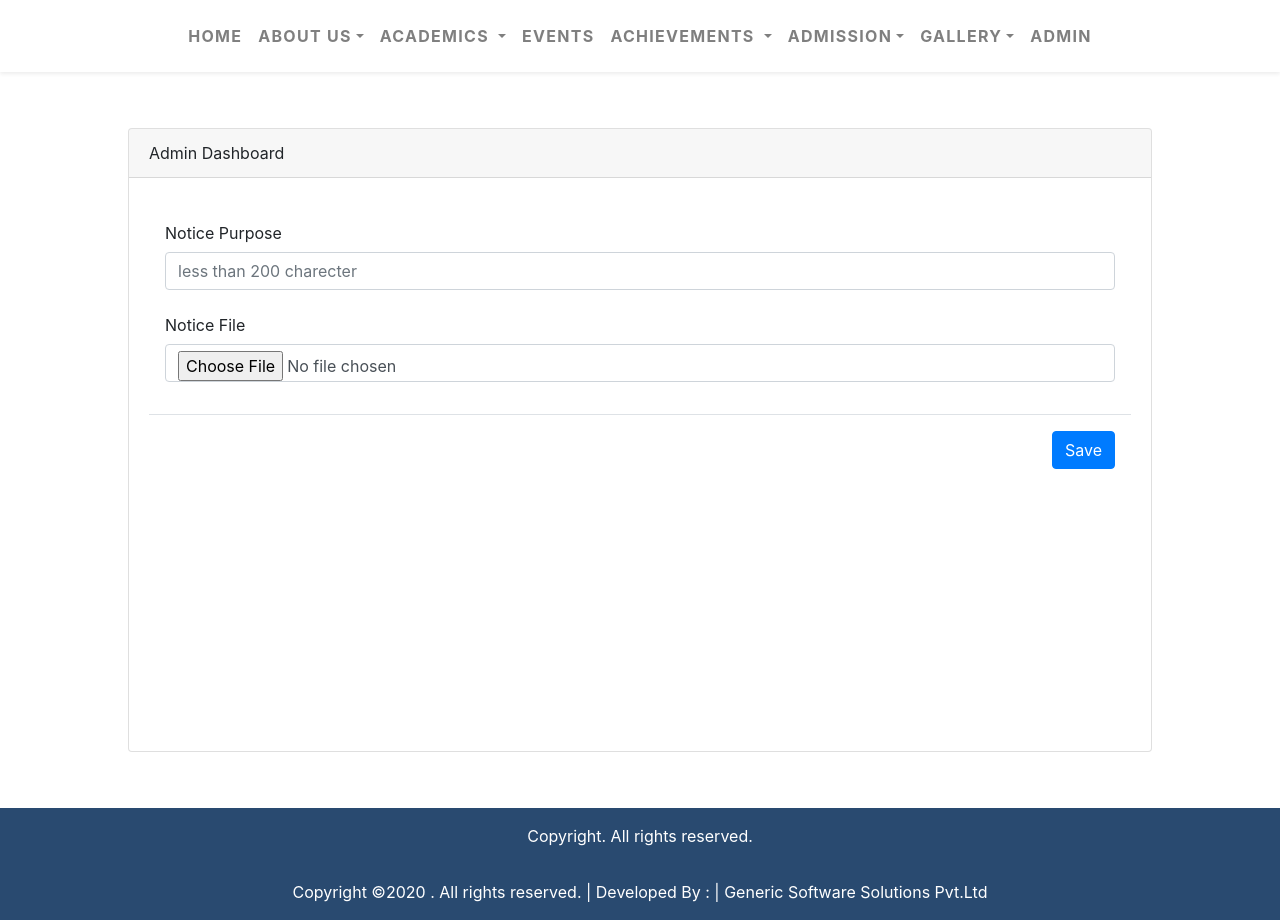
After one commit to dip7501686040/notredamedelhi, a PHP site: page /upload_notice.php in a window 1280 px wide. The commit adds this page. Run offline with PHP 8.4, Linux system fonts and the light colour scheme.

Commit message:
notice created

```diff
--- a/admin.php
+++ b/admin.php
@@ -8,7 +8,7 @@ require('header.php');
     <div class="card-body">
         <div class="row">
             <div class="col-sm-3">
-                <a href="" class="card text-white bg-primary mb-4 admin_dashboard_item">
+                <a href="upload_notice.php" class="card text-white bg-primary mb-4 admin_dashboard_item">
                     <div class="card-body text-center">
                         <h2>Notice</h2>
                     </div>
@@ -31,7 +31,6 @@ require('header.php');
         </div>
     </div>
 </div>
-
 <?php
 require('footer.php');
 ?>
--- a/css/style.css
+++ b/css/style.css
@@ -141,3 +141,6 @@ td {
   height: 5rem;
 }
 /* admin dashboard */
+.notice_body {
+  font-size: 14px;
+}
--- a/header.php
+++ b/header.php
@@ -8,16 +8,18 @@ $db_handler = new DBController();
 
 <head>
     <title>notredamedelhi/</title>
+
+    <link rel="stylesheet" href="https://cdn.jsdelivr.net/npm/bootstrap@4.5.3/dist/css/bootstrap.min.css">
+    <link rel="stylesheet" href="css/style.css?version=1.1">
+    <script src="https://code.jquery.com/jquery-3.5.1.slim.min.js"></script>
 </head>
-<link rel="stylesheet" href="https://cdn.jsdelivr.net/npm/bootstrap@4.5.3/dist/css/bootstrap.min.css">
-<link rel="stylesheet" href="css/style.css?version=1.1">
 
 <body>
     <!--......navbar.......-->
     <nav class="navbar navbar-expand-lg navbar-light bg-white py-3 shadow-sm"> <a href="#" class="navbar-brand font-weight-bold d-block d-lg-none">MegaMenu</a> <button type="button" data-toggle="collapse" data-target="#navbarContent" aria-controls="navbars" aria-expanded="false" aria-label="Toggle navigation" class="navbar-toggler"> <span class="navbar-toggler-icon"></span> </button>
         <div id="navbarContent" class="collapse navbar-collapse">
             <ul class="navbar-nav mx-auto">
-                <li class="nav-item"><a href="" class="nav-link font-weight-bold text-uppercase">Home</a></li>
+                <li class="nav-item"><a href="index.php" class="nav-link font-weight-bold text-uppercase">Home</a></li>
                 <li class="nav-item dropdown megamenu"><a id="megamneu" href="" data-toggle="dropdown" aria-haspopup="true" aria-expanded="false" class="nav-link dropdown-toggle font-weight-bold text-uppercase">About us</a>
                     <div aria-labelledby="megamneu" class="dropdown-menu border-0 p-0 m-0">
                         <div class="container">
--- /dev/null
+++ b/upload_notice.php
@@ -0,0 +1,68 @@
+<?php
+require('header.php');
+?>
+<div class="card admin_dashboard">
+    <div class="card-header">
+        Admin Dashboard
+    </div>
+    <div class="card-body">
+        <form method="post" id="notice_upload_form" enctype="multipart/form-data">
+            <div class="modal-body">
+                <div class="form-group">
+                    <label for="notice_purpose" class="col-form-label">Notice Purpose</label>
+                    <input type="text" placeholder="less than 200 charecter" name="notice_purpose" class="form-control" id="notice_purpose" required>
+                </div>
+                <div class="form-group">
+                    <label for="notice_file" class="col-form-label">Notice File</label>
+                    <input type="file" class="form-control" id="notice_file" name="notice_file" required>
+                </div>
+            </div>
+            <div class="modal-footer">
+                <input type="submit" id="notice_upload" class="btn btn-primary" name="notice_upload" value="Save">
+            </div>
+        </form>
+    </div>
+</div>
+
+<?php
+require('footer.php');
+?>
+<?php
+
+if (isset($_POST['notice_upload'])) {
+
+    if (!empty($_POST['notice_purpose']) && !empty($_FILES['notice_file'])) {
+        $filename = $_FILES['notice_file']['name'];
+        $tmpname = $_FILES['notice_file']['tmp_name'];
+        $path = "notice_uploads/" . $filename;
+        $query = "insert into notices (id, notice, date, file) values (NULL, '" . trim($_POST['notice_purpose']) . "', CURDATE(), '" . $filename . "')";
+        $result = $db_handler->runQuery($query);
+
+        if ($result) {
+            if (move_uploaded_file($tmpname, $path)) {
+
+                echo "<script>
+                alert('Notice Succesfully Uploaded');
+                window.location.href='admin.php';
+                </script>";
+            } else {
+                echo "<script>alert('Sorry can't Upload Notice');
+                window.location.href='admin.php';
+                </script>";
+            }
+        } else {
+            echo "<script>alert('Sorry can't Upload Notice');
+                window.location.href='admin.php';
+
+            </script>";
+        }
+    } else {
+        echo "<script>alert('Sorry can't Upload Notice');
+                window.location.href='admin.php';
+
+        </script>";
+    }
+}
+?>
+<?php
+?>
```
Also changed, not shown: index.php (+17 -13 lines), 1 other file.
